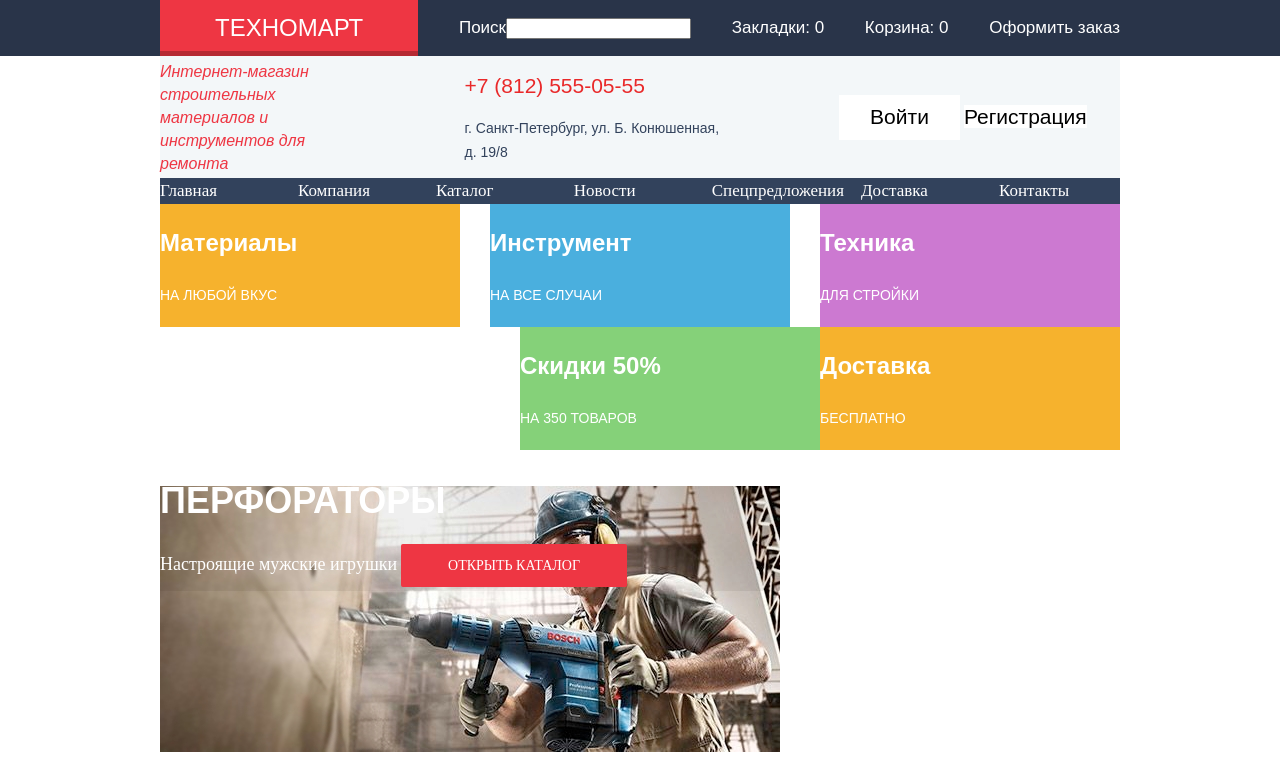
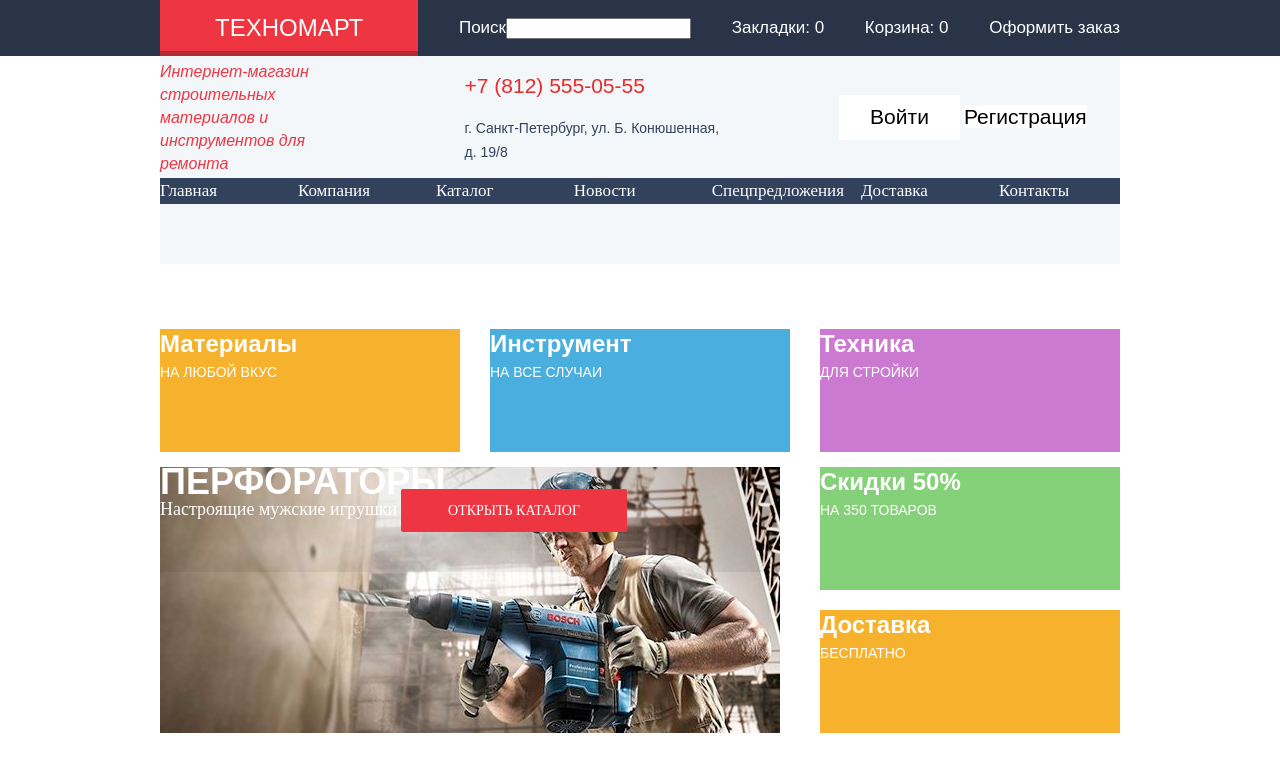
Before and after one commit to tsazanow/358299-technomart, a plain HTML site: page index.html in a window 1280 px wide. Shown: the top 763 px of the page. Drawn offline with Linux system fonts and the light colour scheme.

Commit message:
1.01.18 index.html сетка-3

```diff
--- a/css/style.css
+++ b/css/style.css
@@ -63,6 +63,10 @@ img {
   overflow: hidden;
 }
 
+.main-header {
+  margin-bottom: 60px;
+}
+
 .header-store {
   background-color: #293449;
 }
@@ -106,10 +110,18 @@ img {
 .header-info {
   display: flex;
   width: 100%;
+  flex-direction: column;
+  justify-content: space-between;
+  align-items: stretch;
+
+  background-color: #f3f7f9;
+}
+
+.header-info-wrapper {
+  display: flex;
+  width: 100%;
   justify-content: space-between;
   align-items: center;
-
-  background-color: #f3f7f9;
 }
 
 .header-info-title {
@@ -160,9 +172,9 @@ line-height: 24px;
 }
 
 .main-nav {
+  margin-bottom: 60px;
 
   background-color: #32425c;
-
 }
 
 .nav-list {
@@ -213,6 +225,11 @@ line-height: 24px;
 .features-item-slides {
   width: 620px;
   height: 266px;
+
+  margin: 0;
+  margin-top: auto;
+
+  padding: 0;
 }
 
 .features-item:first-child {
@@ -227,18 +244,26 @@ line-height: 24px;
   background-color: #cc79d1;
 }
 
-.features-item:nth-child(4) {
-  margin-left: auto;
+.features-item-wrapper {
+  margin: 0;
+  margin-top: auto;
+  padding: 0;
+}
+
+.features-item-wrapper li:nth-child(1) {
+
   background-color: #85d179;
 }
 
-.features-item:nth-child(5) {
-  align-self: flex-end;
-  margin-top: auto;
+.features-item-wrapper li:nth-child(2) {
+  margin-top: 20px;
   background-color: #f6b22d;
 }
 
 .features-item-title {
+  margin: 0;
+  padding: 0;
+
   font-size: 24px;
   line-height: 30px;
   font-weight: 700;
@@ -278,6 +303,9 @@ line-height: 24px;
 }
 
 .slides-item-title {
+  margin: 0;
+  padding: 0;
+
   font-size: 36px;
   font-weight: 700;
   line-height: 30px;
--- a/index.html
+++ b/index.html
@@ -27,6 +27,7 @@
       </section>
       <div class="container">
         <section class="header-info">
+          <div class="header-info-wrapper">
           <p class="header-info-title">Интернет-магазин строительных   материалов и инструментов для ремонта
           </p>
           <div class="header-info-contacts">
@@ -37,7 +38,7 @@
             <button type="button" class="info-user-signin">Войти</button>
             <a href="#" class="info-user-signup">Регистрация</a>
           </div>
-        </section>
+        </div>
           <nav class="main-nav">
             <h1 class="visually-hidden">Навигация по магазину</h1>
             <ul class="nav-list">
@@ -64,6 +65,8 @@
               </li>
             </ul>
           </nav>
+        </section>
+
       </div>
     </header>
     <main>
@@ -83,14 +86,6 @@
               <p class="features-item-title">Техника</p>
               <span class="features-item-text">Для стройки</span>
             </li>
-            <li class="features-item">
-              <p class="features-item-title">Скидки 50%</p>
-              <span class="features-item-text">На 350 товаров</span>
-            </li>
-            <li class="features-item">
-              <p class="features-item-title">Доставка</p>
-              <span class="features-item-text">Бесплатно</span>
-            </li>
             <li class="features-item-slides">
               <ul class="slides-list">
                 <li class="slides-item">
@@ -105,6 +100,16 @@
                 </li>
               </ul>
             </li>
+            <div class="features-item-wrapper">
+              <li class="features-item">
+                <p class="features-item-title">Скидки 50%</p>
+                <span class="features-item-text">На 350 товаров</span>
+              </li>
+              <li class="features-item">
+                <p class="features-item-title">Доставка</p>
+                <span class="features-item-text">Бесплатно</span>
+              </li>
+            </div>
           </ul>
         </section>
         <section class="main-goods">
```
Lines whose indentation alone changed are shown as unchanged.
